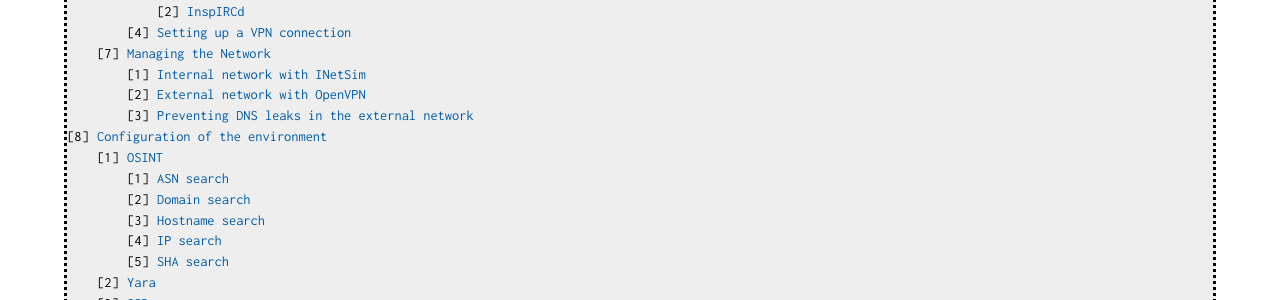
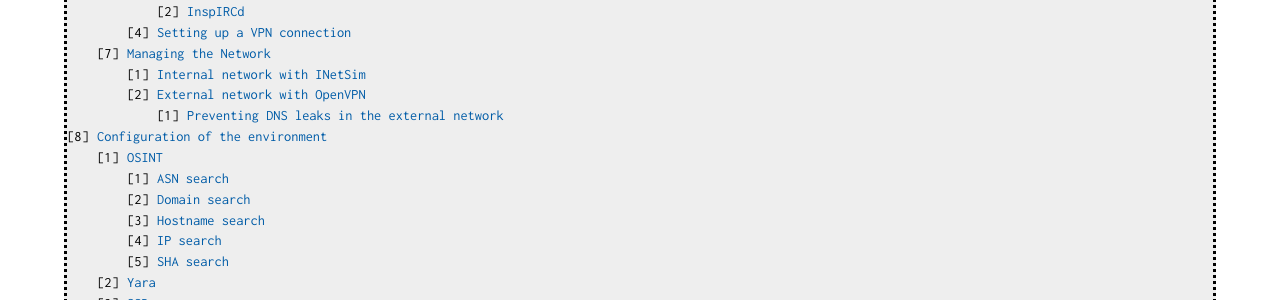
Before and after one commit to qwertzy-antonio-godinho/qwertzy-antonio-godinho.github.io, a Jekyll site: the page built from _posts/2021-02-08-Malware-Lab-Part-1-The-Gateway.md, in a window 1280 px wide. Shown: the part 918-1218 px from the top of the page. Built offline with Jekyll 4.4.1, drawn with Linux system fonts in a browser that asks for light colours.

```diff
--- a/_posts/2021-02-08-Malware-Lab-Part-1-The-Gateway.md
+++ b/_posts/2021-02-08-Malware-Lab-Part-1-The-Gateway.md
@@ -1500,7 +1500,7 @@ main "$nic_network" "$nic_malnet"
 EOF
 chmod +x /lab/tools/manage-network/engine/external-stop.sh</code></pre>
 
-### Preventing DNS leaks in the external network
+#### Preventing DNS leaks in the external network
 
 Replace "<span class="highlight-green">YOUR_VPN_DNS_IP</span>" with your VPN DNS IP address values, those should be available from your VPN vendor:
 
```
